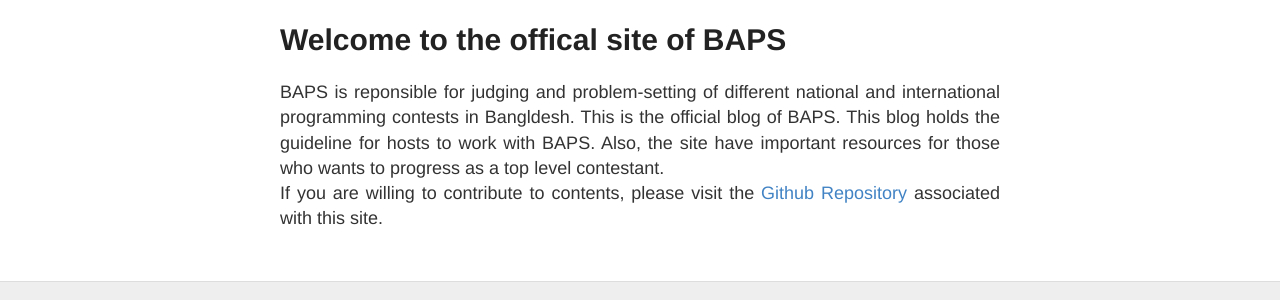
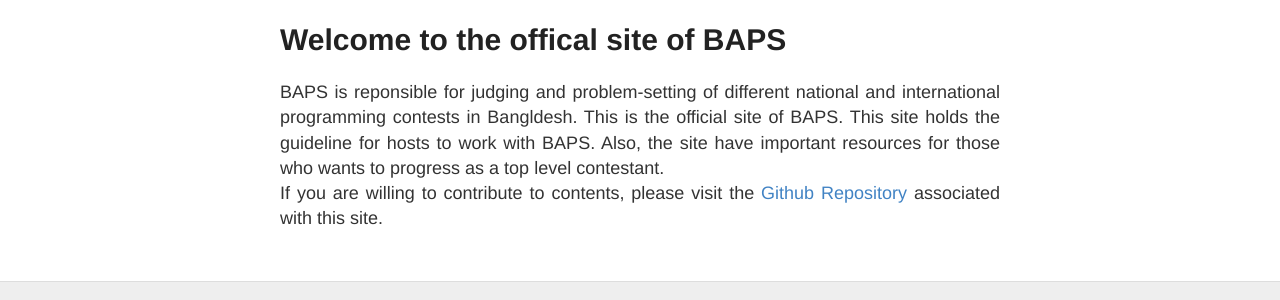
Before and after one commit to baps-bgd/baps-bgd.github.io, a Jekyll site: the page built from index.html, in a window 1280 px wide. Shown: the part 260-560 px from the top of the page. Built offline with Jekyll 4.4.1, drawn with Linux system fonts in a browser that asks for light colours.

Commit message:
Update index.html

```diff
--- a/index.html
+++ b/index.html
@@ -3,7 +3,7 @@
 ---
 <h1>Welcome to the offical site of BAPS</h1>
 
-BAPS is reponsible for judging and problem-setting of different national and international programming contests in Bangldesh. This is the official blog of BAPS. This blog holds the guideline for hosts to work with BAPS. Also, the site have important resources for those who wants to progress as a top level contestant.
+BAPS is reponsible for judging and problem-setting of different national and international programming contests in Bangldesh. This is the official site of BAPS. This site holds the guideline for hosts to work with BAPS. Also, the site have important resources for those who wants to progress as a top level contestant.
 <br>
 If you are willing to contribute to contents, please visit the <a href="https://github.com/baps-bgd/baps-bgd.github.io">Github Repository</a> associated with this site.
 
```
